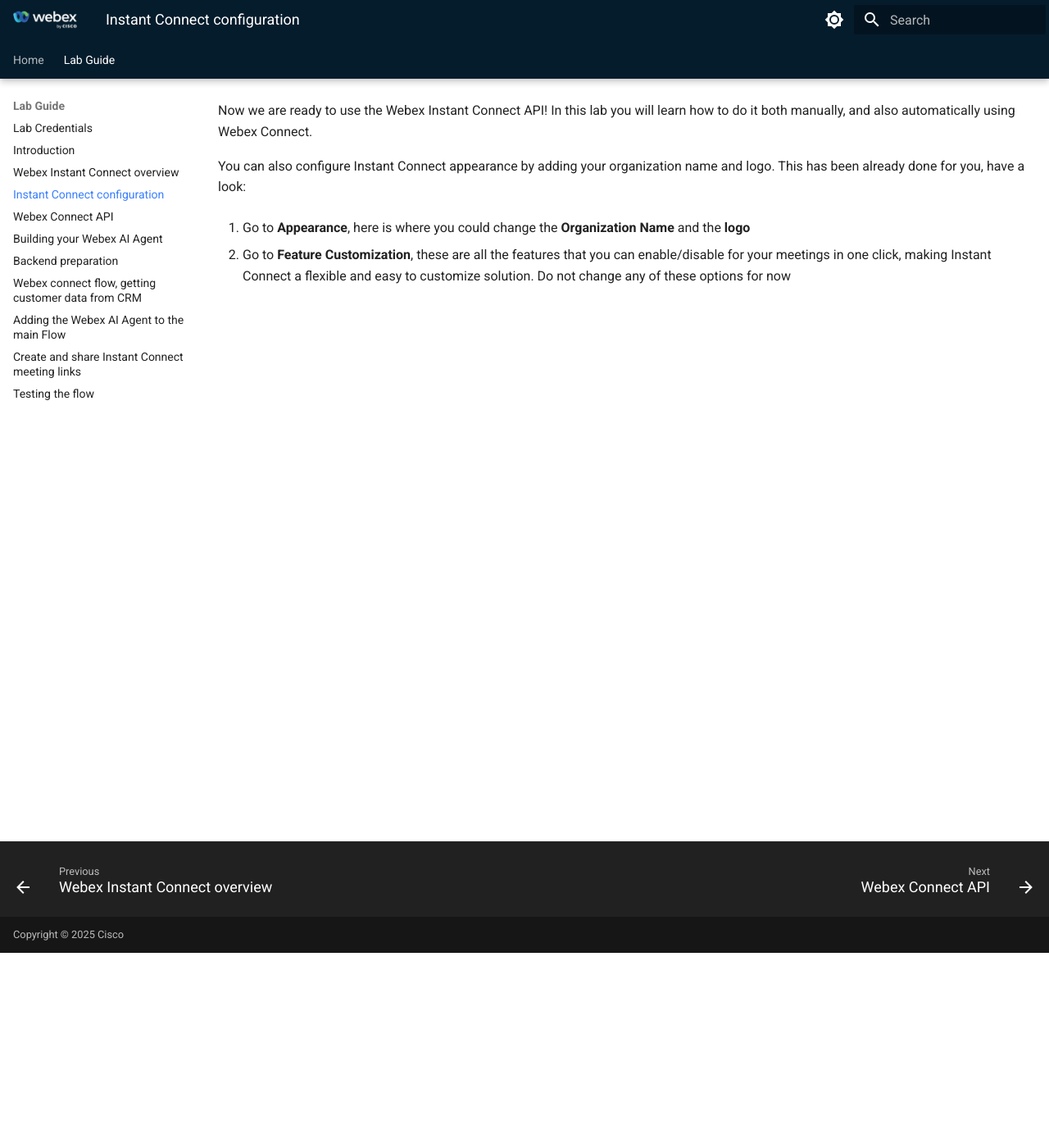
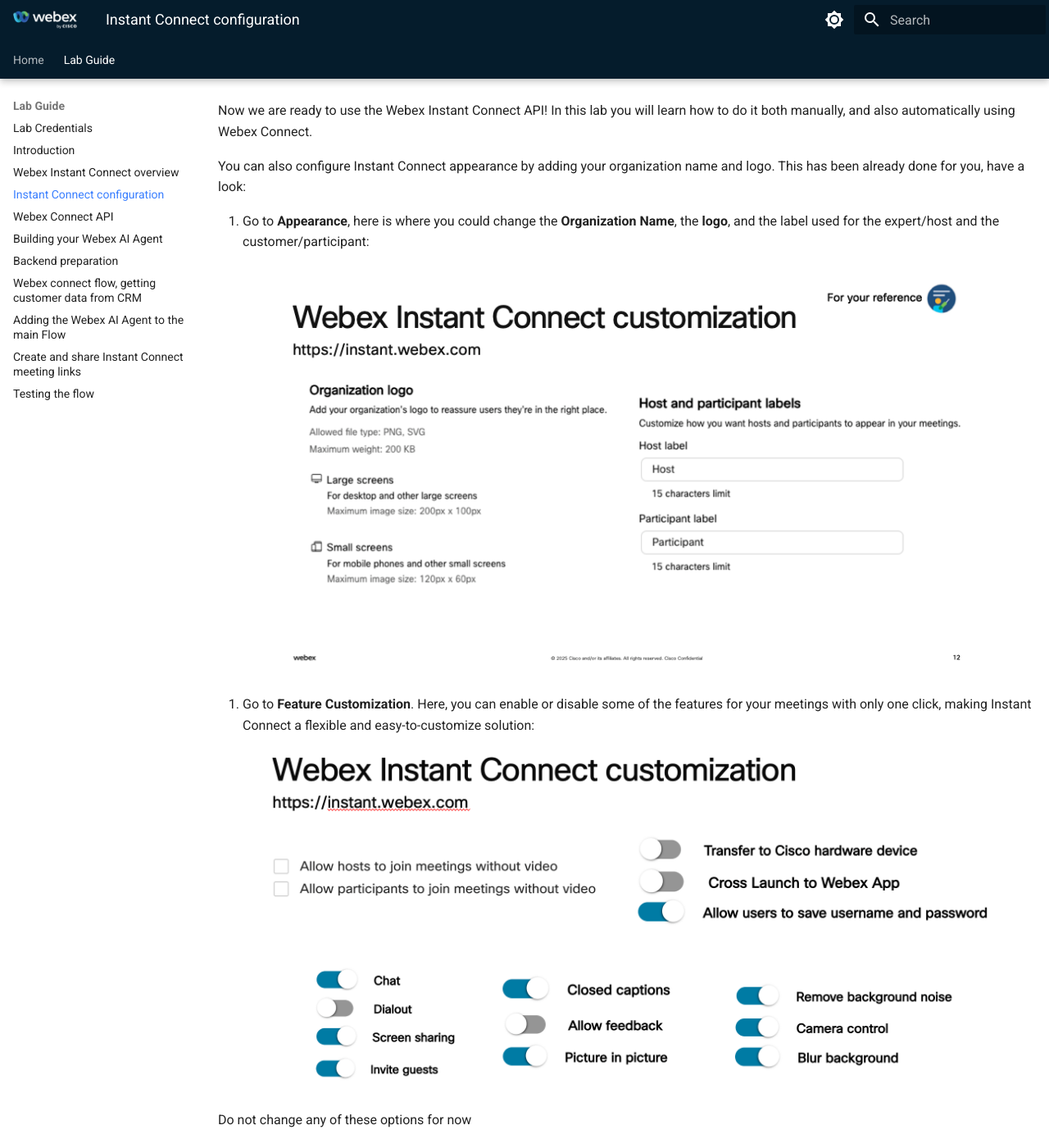
Before and after one commit to WebexCC-SA/LAB-2857, an MkDocs documentation site: the page built from docs/02-activation.md, in a window 1280 px wide and 1400 px high, scrolled down 238 px. Shown: the whole window at 82% size. Built offline with MkDocs 1.6.1 and Material for MkDocs 9.7.7, drawn with Linux system fonts in a browser that asks for light colours.

Commit message:
adding new screenshots to IC activation section

```diff
--- a/docs/02-activation.md
+++ b/docs/02-activation.md
@@ -10,6 +10,12 @@
 
 You can also configure Instant Connect appearance by adding your organization name and logo. This has been already done for you, have a look:
 
-1. Go to **Appearance**, here is where you could change the **Organization Name** and the **logo**
+1. Go to **Appearance**, here is where you could change the **Organization Name**, the **logo**, and the label used for the expert/host and the customer/participant:
 
-2. Go to **Feature Customization**, these are all the features that you can enable/disable for your meetings in one click, making Instant Connect a flexible and easy to customize solution. Do not change any of these options for now
+   ![Instant Connect Appearance](images/ic-appearance.png){style="width:900px; display:block; margin:0 auto;"}
+
+2. Go to **Feature Customization**. Here, you can enable or disable some of the features for your meetings with only one click, making Instant Connect a flexible and easy-to-customize solution:
+
+   ![Instant Connect customization](images/ic-customization.png){style="width:900px; display:block; margin:0 auto;"}
+
+Do not change any of these options for now
```
Also changed, not shown: docs/images/ic-appearance-OLD.png (added), docs/images/ic-appearance.png, docs/images/ic-customization.png (added).
